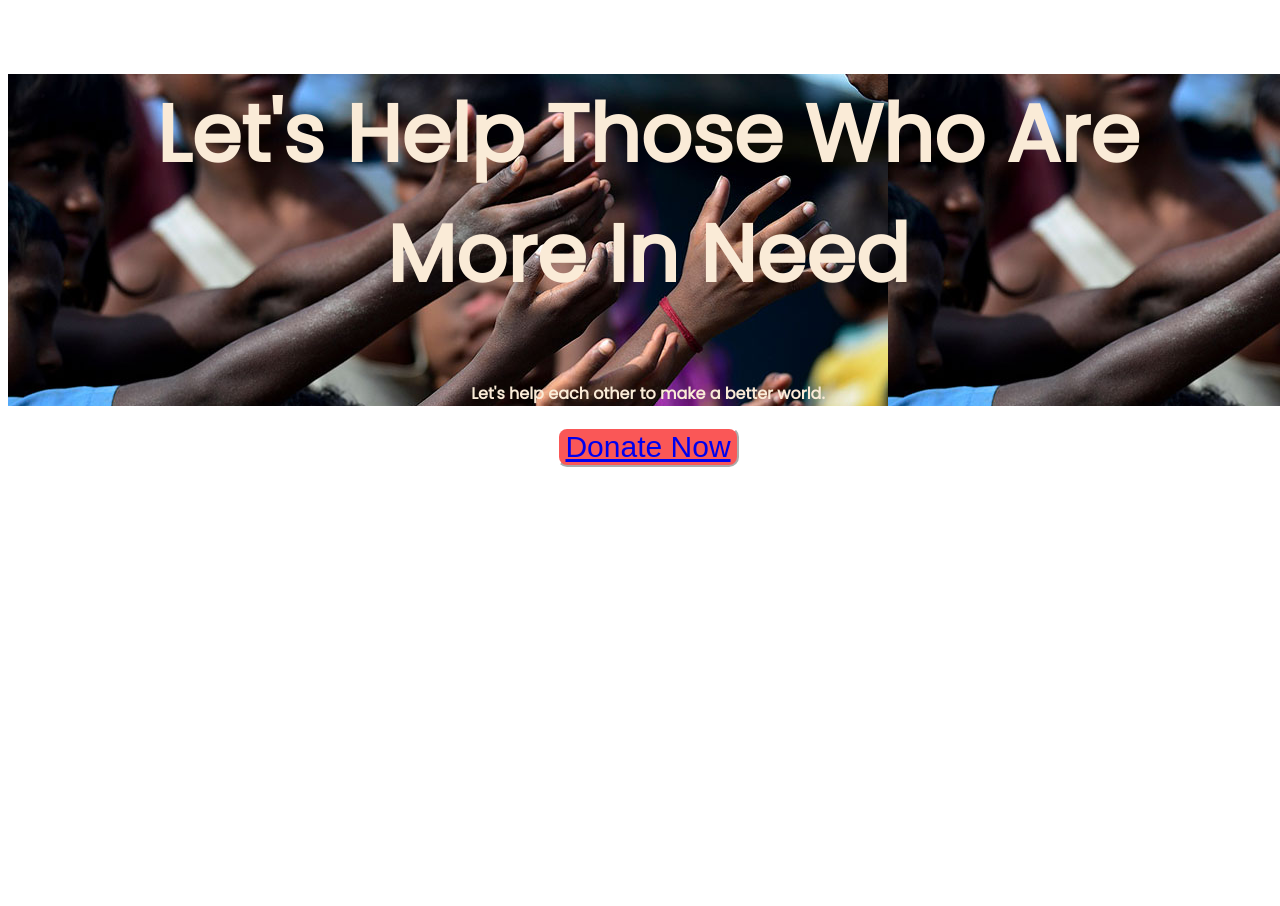
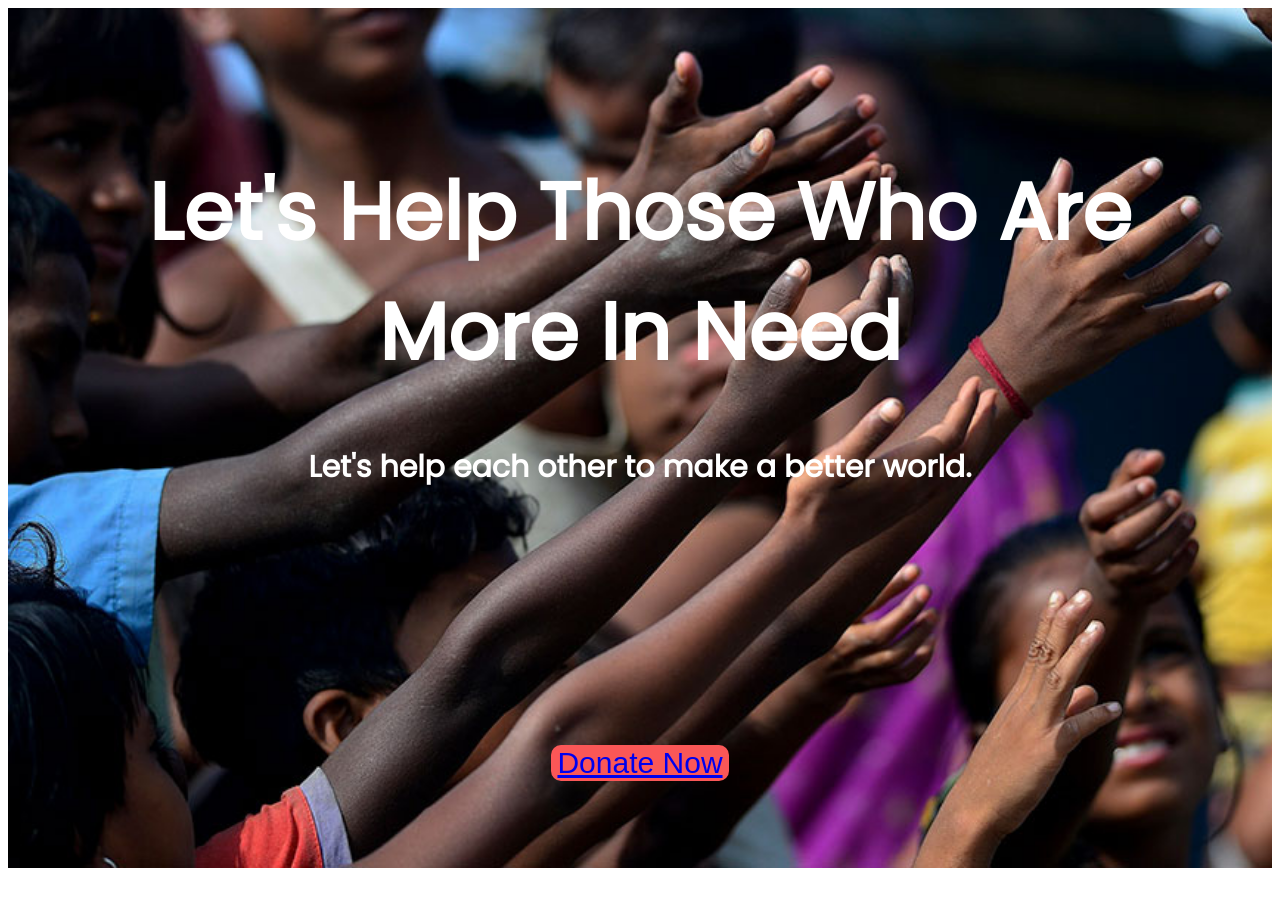
Before and after one commit to nayem-au/donate-today, a plain HTML site: page donate-today-main/index.html in a window 1280 px wide. Before the commit the page ends 808 px from the top, so only its background shows below. Drawn offline with Linux system fonts and the light colour scheme.

Commit message:
top banner

```diff
--- a/donate-today-main/index.html
+++ b/donate-today-main/index.html
@@ -11,13 +11,15 @@
     <link rel="stylesheet" href="style.css">
 </head>
 <body>
-    <section class="top-banner">
-        <div style="background-image: url(images/donation13.jpg);">
-        <h1 id="title1" >Let's Help Those Who Are <br> More In Need</h1>
-        <p><h4>Let's help each other to make a better world.</h4></p>
+    <div class="top-banner">
+        <div class="background-img"></div>
+        <div><h1>Let's Help Those Who Are <br> More In Need</h1>
+        <h3 class="descriptive">Let's help each other to make a better world.</h3>
     </div>
-    <button class="button"><a href="https://assunnahfoundation.org/donate/flood" target="_blank" > Donate Now</a></button>
+   <button class="button"><a href="https://assunnahfoundation.org/donate/flood" target="_blank" > Donate Now</a></button>
+    </div>
+    <section>
 
-</section>
+    </section>
 </body>
 </html>
--- a/donate-today-main/style.css
+++ b/donate-today-main/style.css
@@ -1,19 +1,30 @@
 .top-banner{
     text-align: center;
-    color: antiquewhite;
-    height: 100%;
-    width: 100%;
-    position:absolute;
+    color: white;
     font-family:'Poppins', sans-serif;
+    background-image:url(images/donation13.jpg);
+    background-size: cover;
+    background-repeat: no-repeat;
+    height: 100vh;
+    margin: 0;
+    padding-top: 60px;
 }
-#title1{
+h1{
  font-size: 80px;
+ padding-top: 30px;
+}
+h3{
+  font-size: 30px;
 }
 .button{
     border-radius: 10px;
-    border-color:white;
+    border-color:rgb(216, 54, 54);
     background-color: rgb(250, 87, 87);
     color: white;
     font-size: 30px;
-   text-decoration: none;
+    margin: 225px;
+    border: 50px;
 }
+.descriptive{
+  color: white;
+}
```
